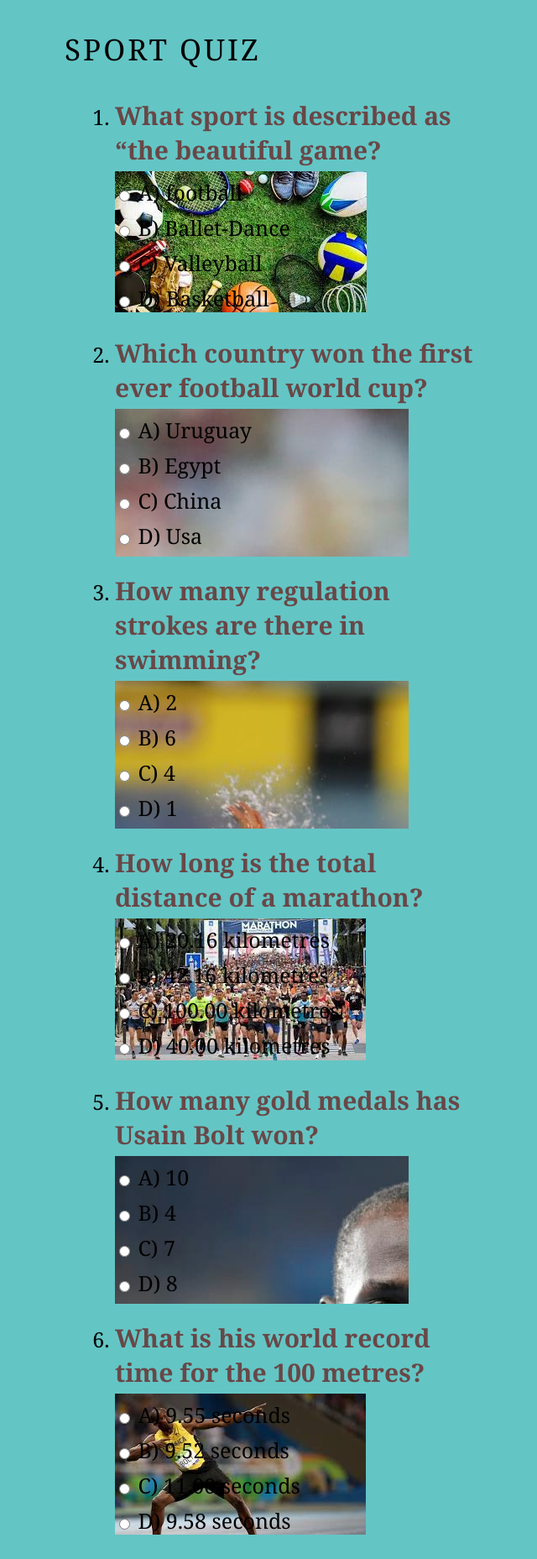
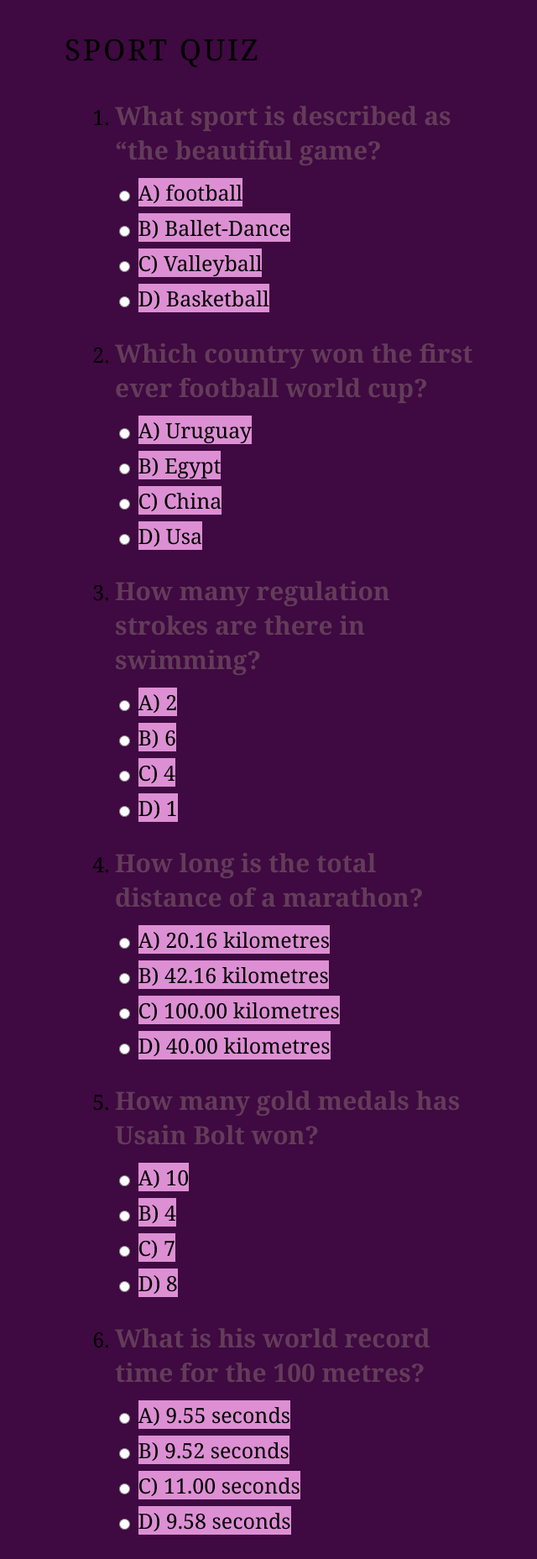
Before and after one commit to ghetterking/sportsquiz, a PHP site: page /quiz.php in a window 1280 px wide. Shown: the top 1857 px of the page at 84% size, without its empty margins (313-953 px from the left). Run offline with PHP 8.4, Linux system fonts and the light colour scheme; data that the repository does not hold is empty.

Commit message:
my changes

```diff
--- a/www/public/style.css
+++ b/www/public/style.css
@@ -1,6 +1,6 @@
 
 body{ font: 25px Georgia, serif;
-    background-color: rgb(100, 197, 197);
+    background-color: rgb(63, 9, 65);
 
 }
 
@@ -25,63 +25,64 @@
 }
 
 #quiz h3 {
-   font-size: 30px; margin: 0 0 5px 0; color: rgb(105, 71, 71);
+   font-size: 30px; margin: 0 0 5px 0; color: rgb(99, 60, 89);
 }
 
-#results {
-    font: 50px Georgia, Serif;
-}
-#q1 {
-   background-image: url("Quiz 1.jpeg");
-   background-repeat: no-repeat;
-   width: 350px;
+label {
+    font-family: Georgia, 'Times New Roman', Times, serif;
+    font-size: 25px;
+    background-color: rgba(226, 148, 216, 0.973);
 }
 
-
-#q2 {
-   background-image: url("Quiz 2.jpg");
-   background-repeat: no-repeat;
-   width: 350px;
+.card-body {
+   max-height: fit-content;
+   background-color: white;
+   width: 400px;
 }
 
-#q3 {
-   background-image: url("Quiz 3.jpg");
+.card-bottom {
+   width: 400px;
+   height: 230px;
    background-repeat: no-repeat;
-   width: 350px;
 }
 
-#q4 {
+#card_q1 {
+   background-image: url("Quiz 1.jpeg");
+   background-size: 100%;
+}
+#card_q2 {
+   background-image: url("Quiz 2.jpg");
+   background-size: 100%;
+}
+#card_q3 {
+   background-image: url("Quiz 3.jpg");
+   background-size: 100%;
+}
+#card_q4 {
    background-image: url("Quiz 4.jpeg");
-   background-repeat: no-repeat;
-   width: 350px;
+   background-size: 100%;
 }
-#q5 {
+#card_q5 {
    background-image: url("Quiz 5.jpg");
-   background-repeat: no-repeat;
-   width: 350px;
+   background-size: 100%;
 }
-#q6 {
+#card_q6 {
    background-image: url("Quiz 6.jpeg");
-   background-repeat: no-repeat;
-   width: 350px;
+   background-size: 100%;
 }
-#q7 {
+#card_q7 {
    background-image: url("Quiz 7.jpeg");
-   background-repeat: no-repeat;
-   width: 350px;
+   background-size: 100%;
 }
-#q8 {
+#card_q8 {
    background-image: url("Quiz 8.jpeg");
-   background-repeat: no-repeat;
-   width: 350px;
+   background-size: 100%;
 }
-#q9 {
+#card_q9 {
    background-image: url("Quiz 9.jpeg");
-   background-repeat: no-repeat;
-   width: 350px;
+   background-size: 100%;
 }
-#q10 {
+#card_q10 {
    background-image: url("Quiz 10.jpeg");
-   background-repeat: no-repeat;
-   width: 350px;
+   background-size: 100%;
 }
```
